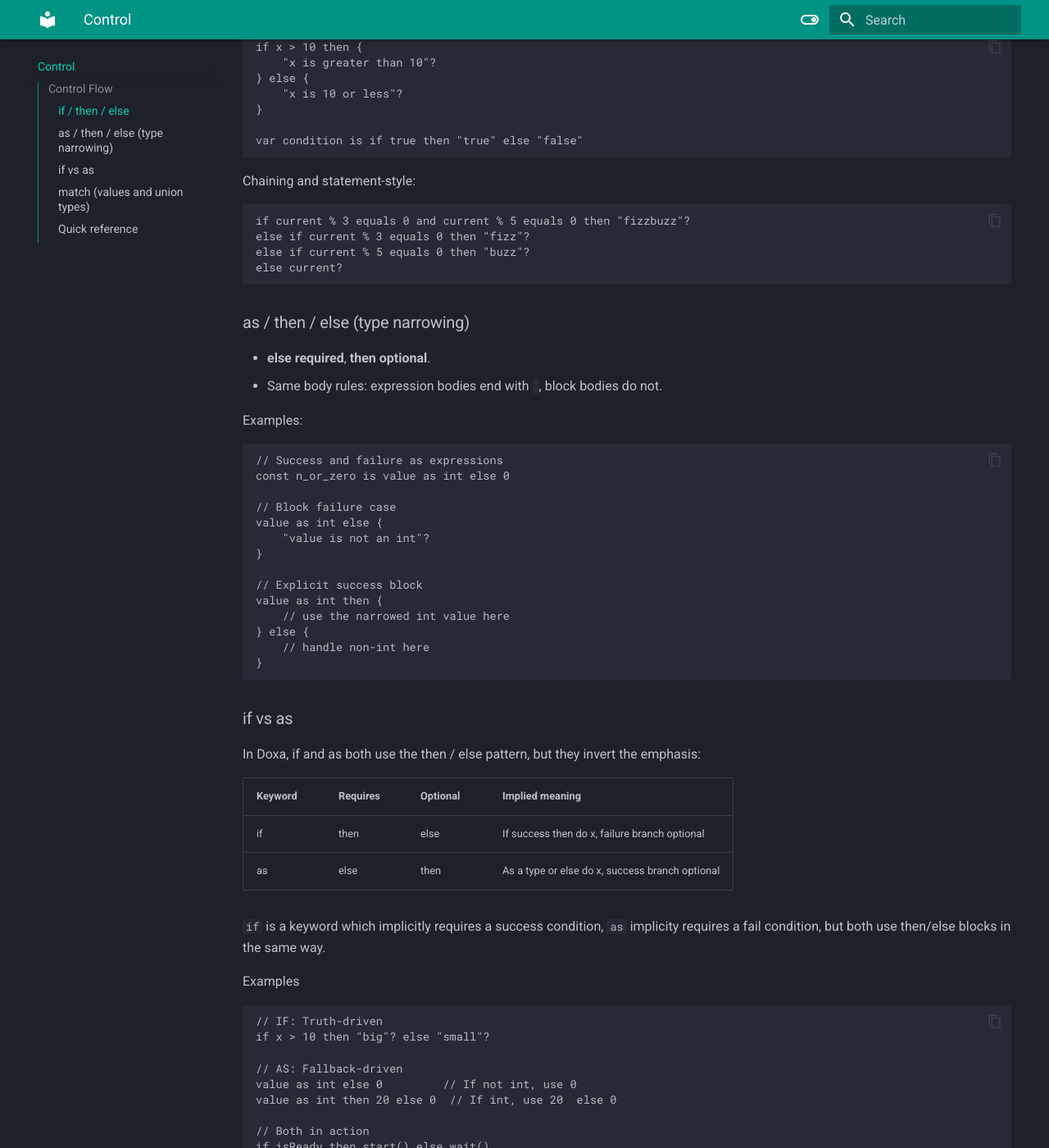
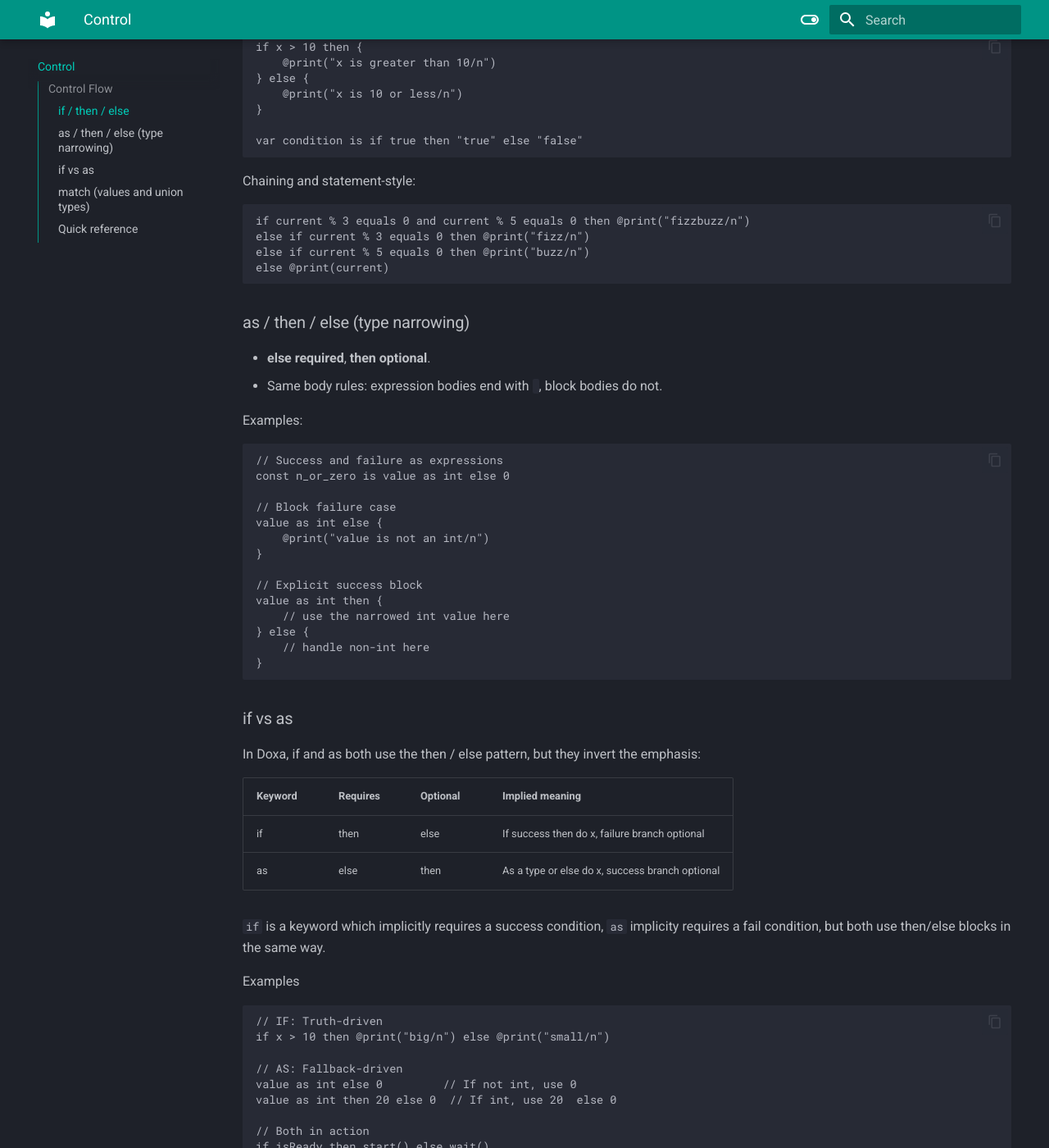
Before and after one commit to mirror-shades/doxa, an MkDocs documentation site: the page built from docs/control.md, in a window 1280 px wide and 1400 px high, scrolled down 428 px. Shown: the whole window at 82% size. Built offline with MkDocs 1.6.1 and Material for MkDocs 9.7.7, drawn with Linux system fonts in a browser that asks for light colours; some of the changed text lies outside the part shown.

````diff
--- a/docs/control.md
+++ b/docs/control.md
@@ -10,9 +10,9 @@ Examples:
 
 ```doxa
 if x > 10 then {
-    "x is greater than 10"?
+    @print("x is greater than 10/n")
 } else {
-    "x is 10 or less"?
+    @print("x is 10 or less/n")
 }
 
 var condition is if true then "true" else "false"
@@ -21,10 +21,10 @@ var condition is if true then "true" else "false"
 Chaining and statement-style:
 
 ```doxa
-if current % 3 equals 0 and current % 5 equals 0 then "fizzbuzz"?
-else if current % 3 equals 0 then "fizz"?
-else if current % 5 equals 0 then "buzz"?
-else current?
+if current % 3 equals 0 and current % 5 equals 0 then @print("fizzbuzz/n")
+else if current % 3 equals 0 then @print("fizz/n")
+else if current % 5 equals 0 then @print("buzz/n")
+else @print(current)
 ```
 
 ### as / then / else (type narrowing)
@@ -40,7 +40,7 @@ const n_or_zero is value as int else 0
 
 // Block failure case
 value as int else {
-    "value is not an int"?
+    @print("value is not an int/n")
 }
 
 // Explicit success block
@@ -66,7 +66,7 @@ Examples
 
 ```
 // IF: Truth-driven
-if x > 10 then "big"? else "small"?
+if x > 10 then @print("big/n") else @print("small/n")
 
 // AS: Fallback-driven
 value as int else 0         // If not int, use 0
@@ -74,7 +74,7 @@ value as int then 20 else 0  // If int, use 20  else 0
 
 // Both in action
 if isReady then start() else wait()
-data as string then parse(data) else log("Bad data")
+data as string then parse(data) else log("Bad data/n")
 ```
 
 ### match (values and union types)
@@ -95,8 +95,8 @@ Match on union types:
 ```doxa
 fn kind(value :: int | float) returns(string) {
     return match value {
-        int then "integer"?
-        float then "float"?
+        int then @print("integer/n")
+        float then @print("float/n")
     }
 }
 ```
@@ -132,9 +132,9 @@ Block arms in match:
 ```doxa
 var msg is match color {
     // semicolons can be used to represent line breaks
-    .Red then { "stop"? "red"}
-    .Green then "green"
-    else { "caution"? "yellowish"}
+    .Red then { @print("stop/n"); "red"}
+    .Green then { @print("go/n"); "green"
+    else { @print("caution/n"); "yellowish"}
 }
 ```
 
````
Also changed, not shown: docs/tetras.md (+28 -10 lines), plan.md (deleted, +0 -115 lines), 6 other files.
